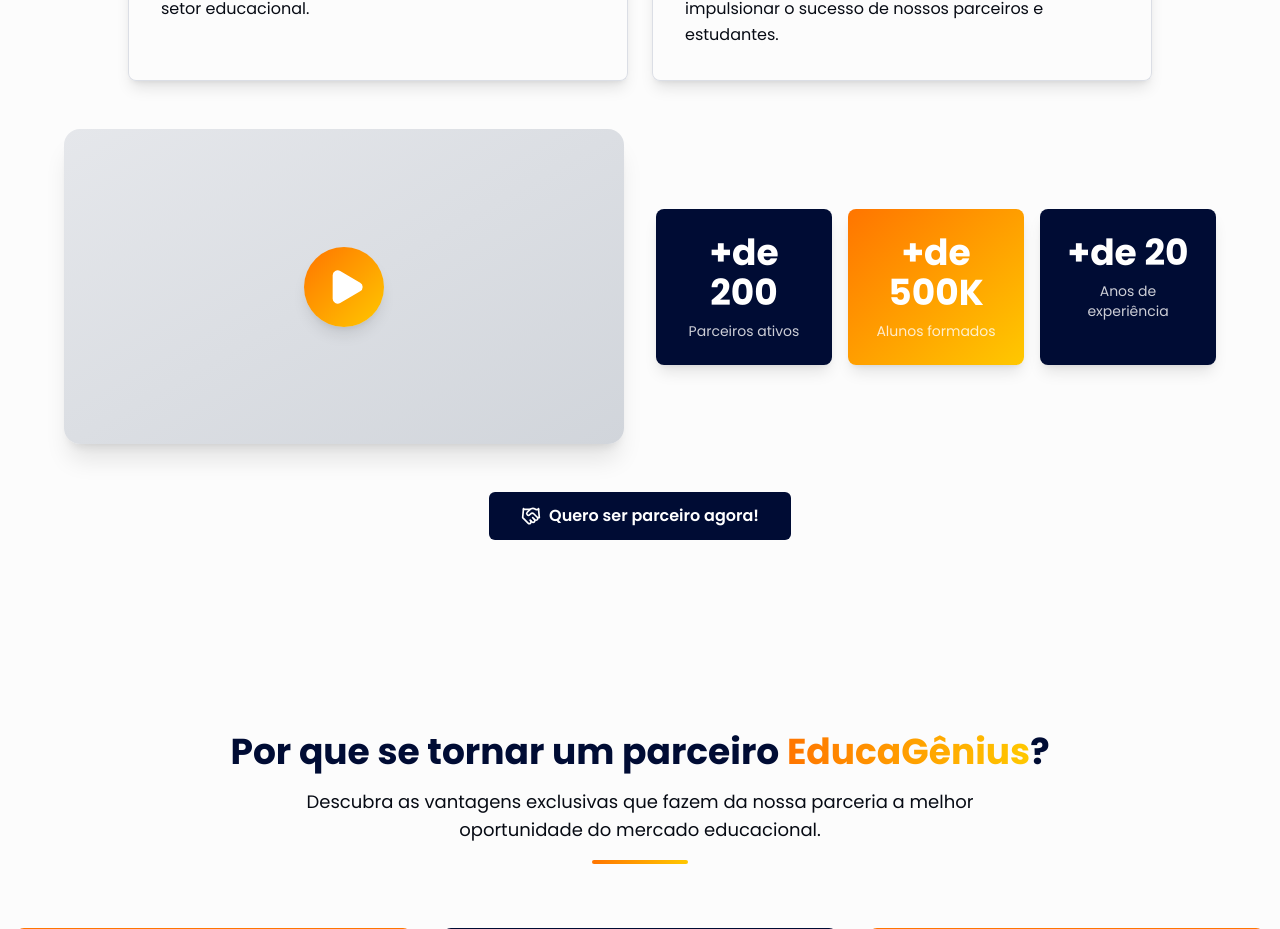
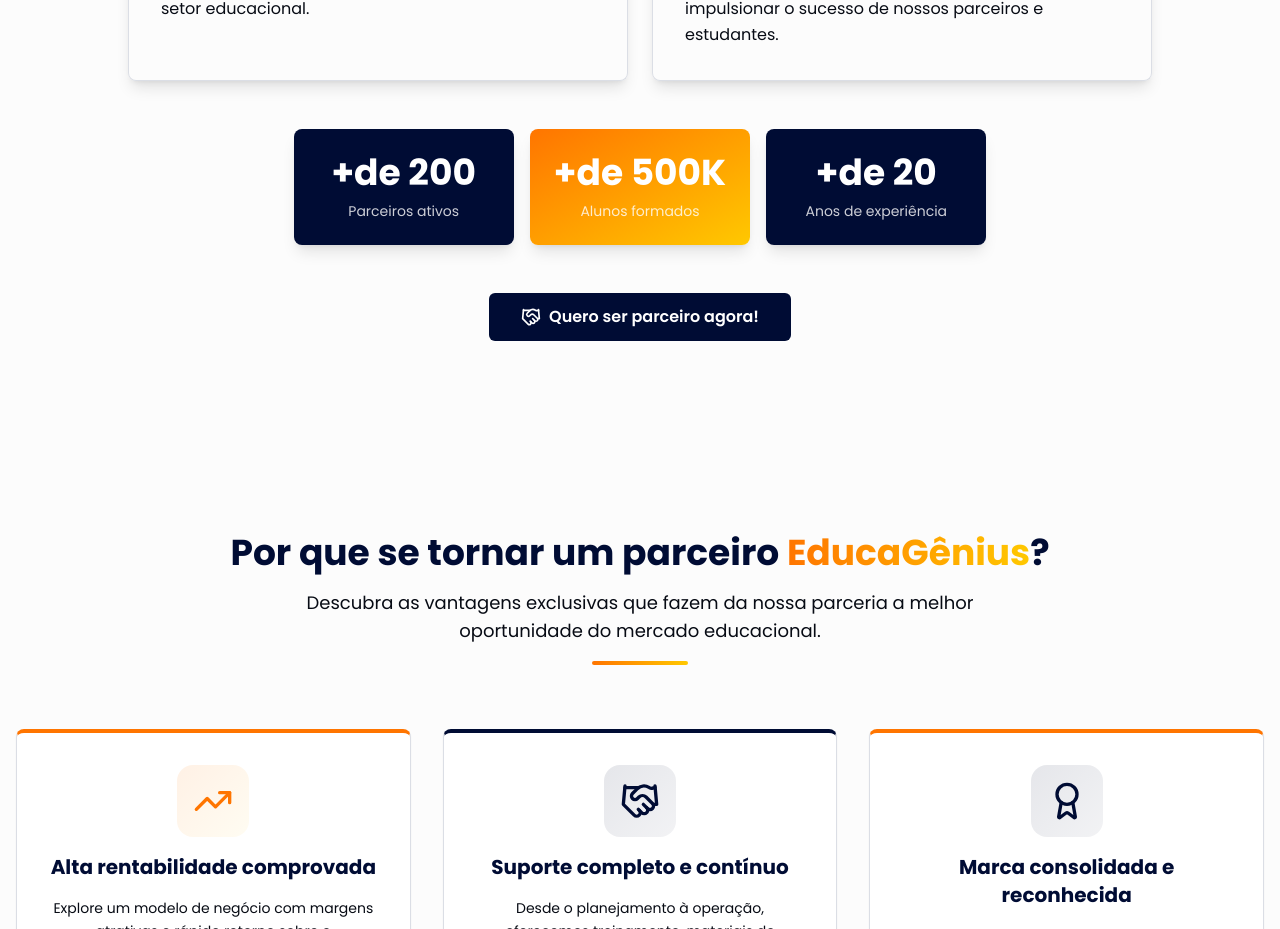
Before and after one commit to EducaGenius/EDGenius-Site, a Next.js app: page / in a window 1280 px wide. Shown: the part 1220-2149 px from the top of the page. Built offline with nearby package versions, Linux system fonts and the light colour scheme.

Commit message:
Remove Video

```diff
--- a/components/mission-values-section.tsx
+++ b/components/mission-values-section.tsx
@@ -54,15 +54,15 @@ export function MissionValuesSection() {
         </div>
 
         {/* Video and Stats */}
-        <div className="grid lg:grid-cols-2 gap-8 items-center max-w-6xl mx-auto">
+        <div className="flex justify-center gap-8 items-center max-w-6xl mx-auto">
           {/* Video Player */}
-          <div className="relative aspect-video bg-gradient-to-br from-gray-200 to-gray-300 rounded-2xl overflow-hidden shadow-xl group cursor-pointer">
+          {/*<div className="relative aspect-video bg-gradient-to-br from-gray-200 to-gray-300 rounded-2xl overflow-hidden shadow-xl group cursor-pointer">
             <div className="absolute inset-0 flex items-center justify-center">
               <div className="w-20 h-20 rounded-full bg-gradient-to-br from-[#ff7500] to-[#ffc800] flex items-center justify-center group-hover:scale-110 transition-transform shadow-lg">
                 <Play className="w-10 h-10 text-white ml-1" fill="white" />
               </div>
             </div>
-          </div>
+          </div>*/}
 
           {/* Stats Cards */}
           <div className="grid grid-cols-3 gap-4">
```
